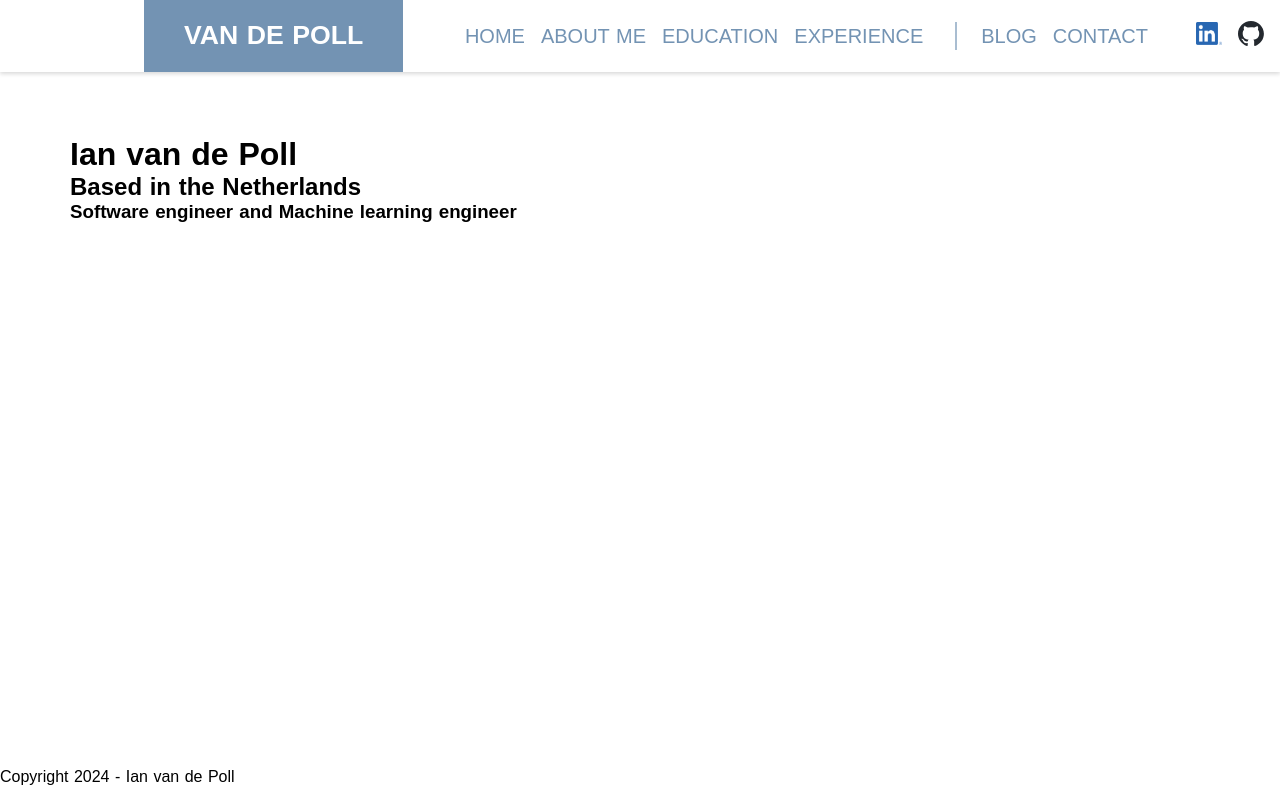
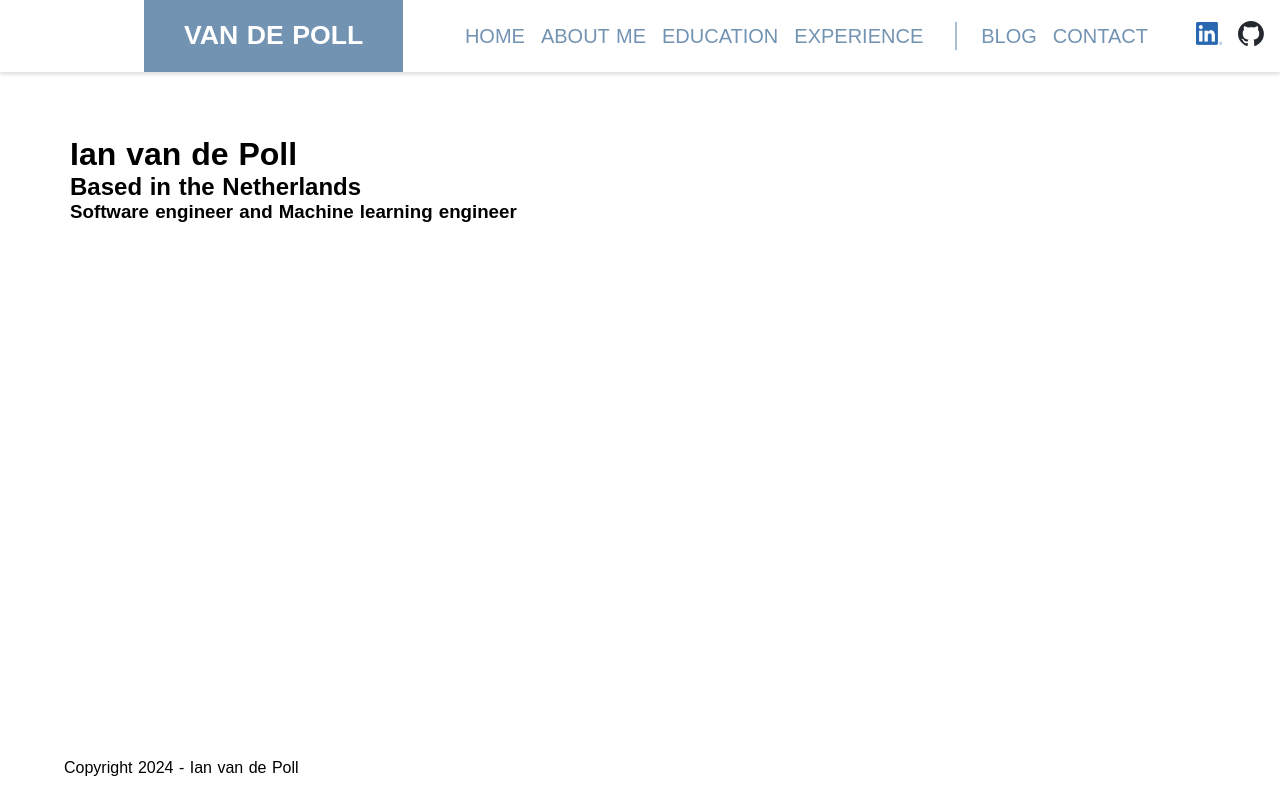
Before and after one commit to tragamota/ianvandepoll.nl, a Nuxt app: page / in a window 1280 px wide. Built offline with nearby package versions, Linux system fonts and the light colour scheme.

Commit message:
Added temporary spacing in footer

```diff
--- a/components/Footer.vue
+++ b/components/Footer.vue
@@ -1,20 +1,26 @@
 <template>
-    <footer class="footer">
-        <p>Copyright 2024 - Ian van de Poll</p>
-    </footer>
+  <footer class="footer">
+    <div class="footer-container">
+      <p>Copyright 2024 - Ian van de Poll</p>
+    </div>
+  </footer>
 </template>
-
 
 <style scoped>
 .footer {
-    display: block;
-    position: relative;
+  display: block;
+  position: relative;
 
-    height: 2rem;
+  height: 4rem;
 }
 
 .footer-container {
+  display: flex;
+  position: relative;
 
+  height: 100%;
+  margin-left: 4rem;
+
+  align-items: center;
 }
-
 </style>
```
